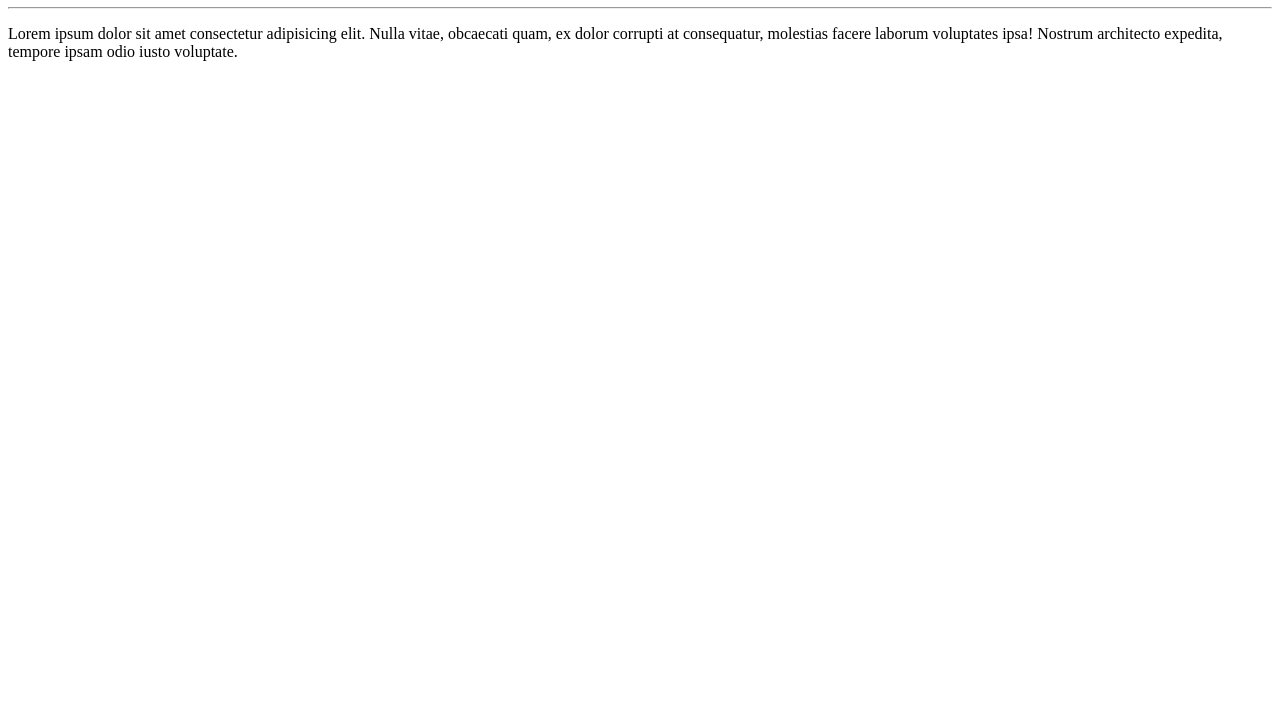
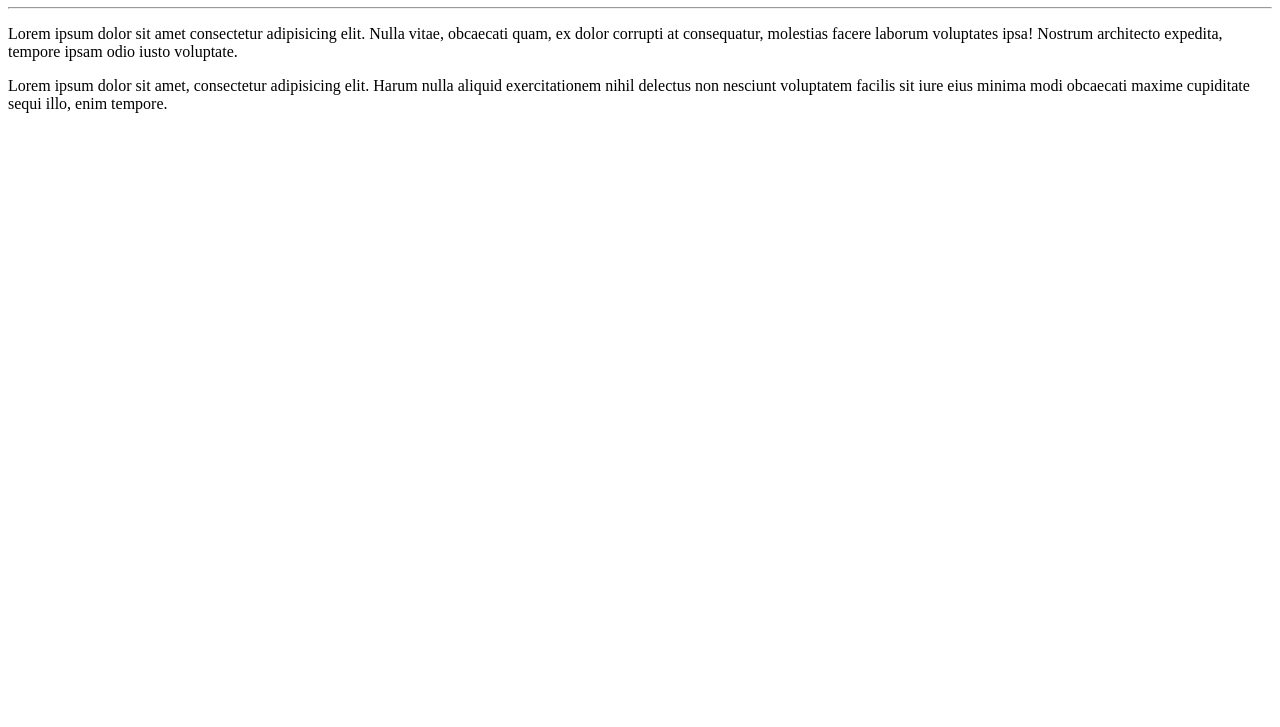
Before and after one commit to RichardOST/Ola-Mundo, a plain HTML site: page Site-Exemplo/index.html in a window 1280 px wide. Shown: the part 73-800 px from the top of the page. Drawn offline with Linux system fonts and the light colour scheme.

Commit message:
adicionei um paracrafo

```diff
--- a/Site-Exemplo/index.html
+++ b/Site-Exemplo/index.html
@@ -10,6 +10,6 @@
     <h1>Olá , Mundo!!</h1>
     <hr>
     <p>Lorem ipsum dolor sit amet consectetur adipisicing elit. Nulla vitae, obcaecati quam, ex dolor corrupti at consequatur, molestias facere laborum voluptates ipsa! Nostrum architecto expedita, tempore ipsam odio iusto voluptate.</p>
-
+    <p>Lorem ipsum dolor sit amet, consectetur adipisicing elit. Harum nulla aliquid exercitationem nihil delectus non nesciunt voluptatem facilis sit iure eius minima modi obcaecati maxime cupiditate sequi illo, enim tempore.</p>
 </body>
 </html>
```
